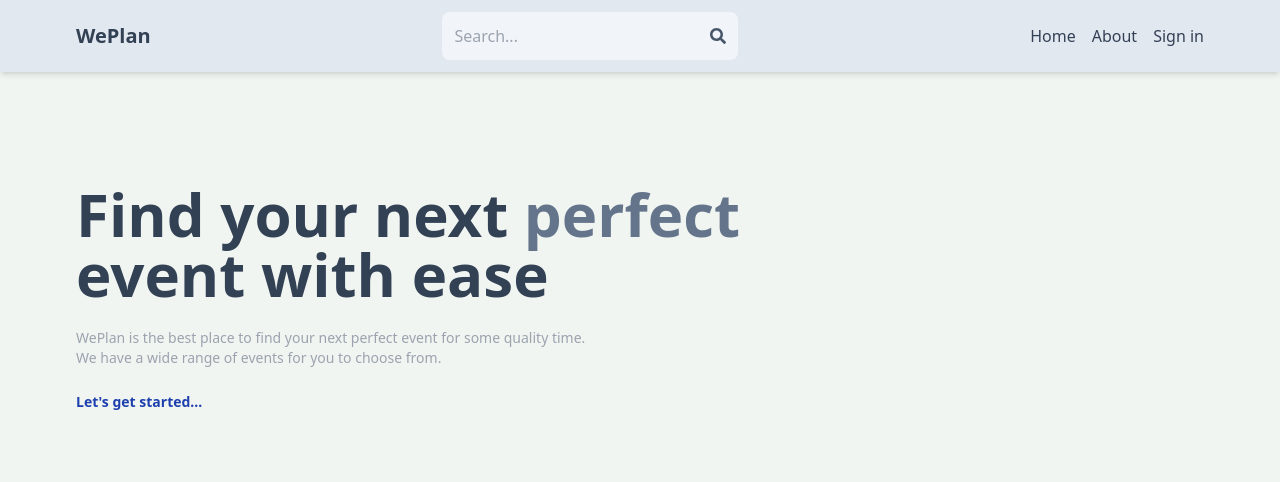
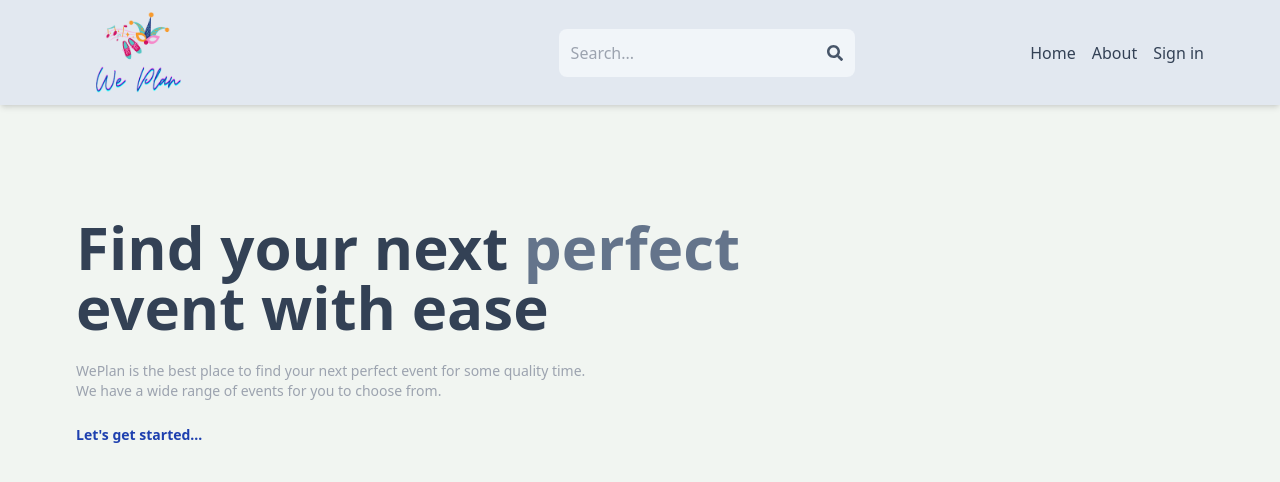
Before and after one commit to Pallavi-Tiwari/mern-event-management, a React (Vite) app in the folder client/: page / in a window 1280 px wide. Shown: the top 482 px of the page. Built offline with nearby package versions, Linux system fonts and the light colour scheme; no server answers.

Commit message:
Adding new logo

```diff
--- a/client/src/components/Header.jsx
+++ b/client/src/components/Header.jsx
@@ -2,6 +2,7 @@ import { useState, useEffect } from 'react';
 import {FaSearch} from 'react-icons/fa';
 import {Link, useNavigate} from 'react-router-dom';
 import { useSelector } from 'react-redux';
+import full_logo from '../assets/full_logo.png';
 
 export default function Header() {
     const { currentUser } = useSelector(state => state.user);
@@ -33,7 +34,7 @@ export default function Header() {
         <div className='flex justify-between items-center max-w-6xl mx-auto p-3'>
             <Link to='/'>
                 <h1 className='font-bold text-sm sm:text-xl flex flex-wrap'>
-                    <span className='text-slate-700'>WePlan</span>
+                    <img className="relative overflow-hidden h-5/6 w-2/5" src={full_logo} alt="We Plan logo" />
                 </h1>
             </Link>
             <form onSubmit={handleSubmit} className='bg-slate-100 p-3 rounded-lg flex items-center'>
```
Also changed, not shown: client/src/assets/full_logo.png (added).
